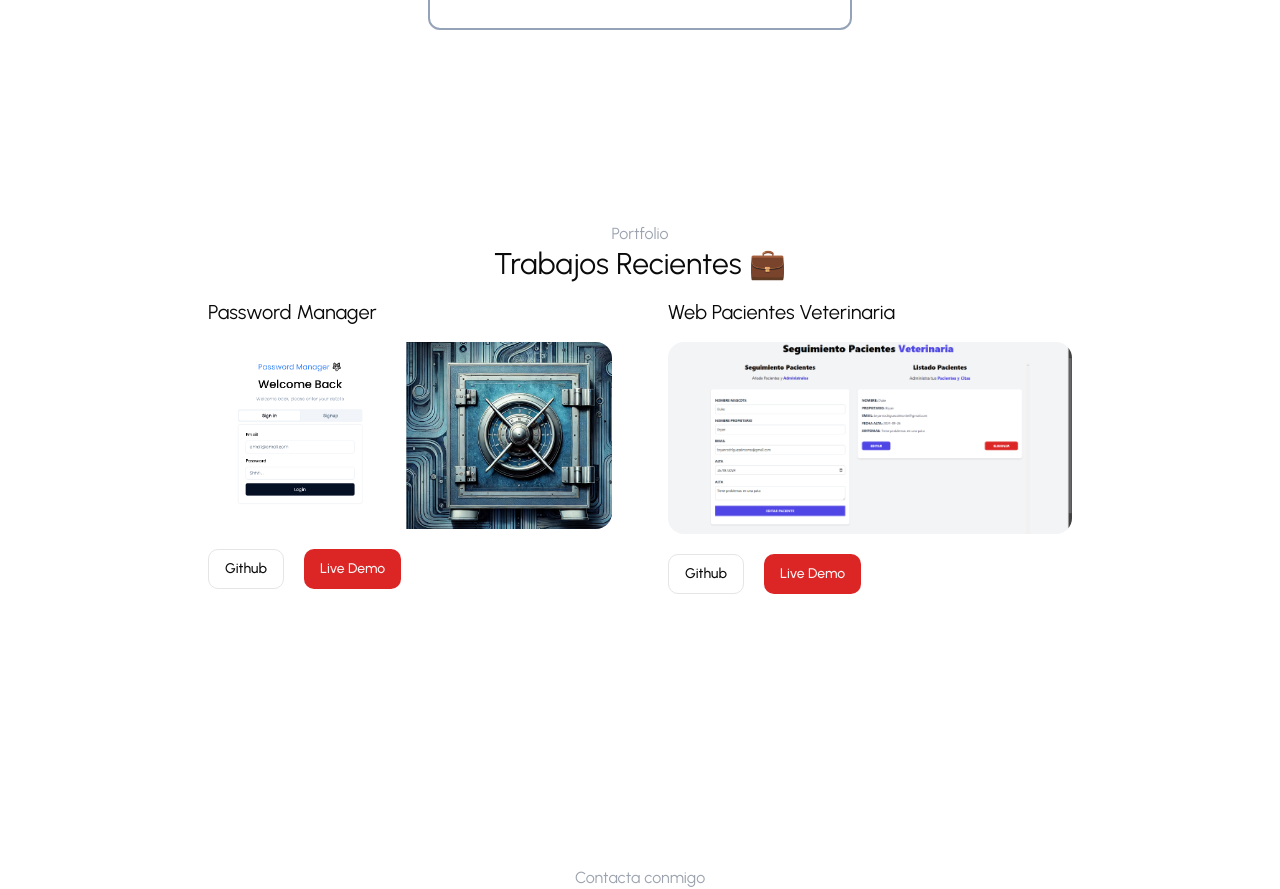
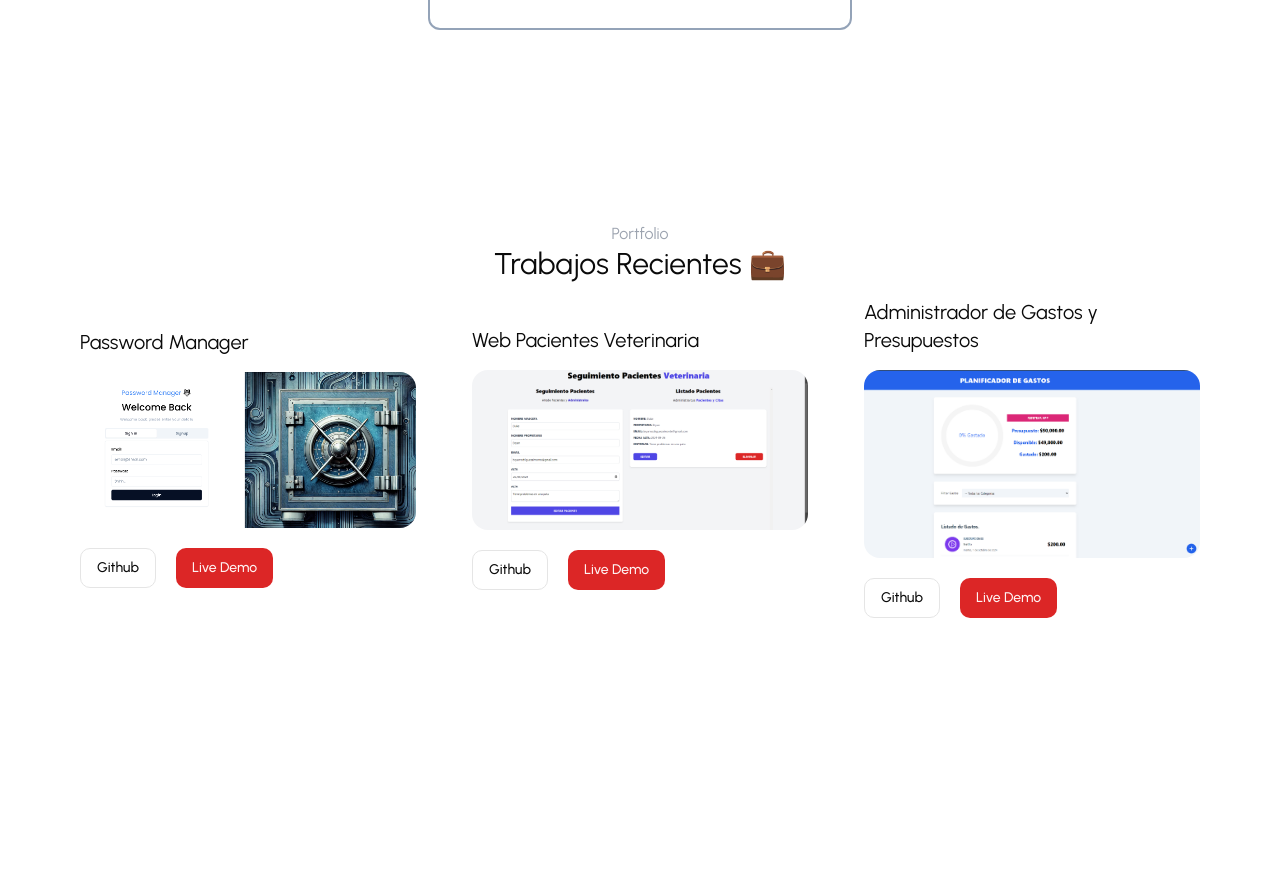
Before and after one commit to Boloxxx/my-portfolio, a Next.js app: page / in a window 1280 px wide. Shown: the part 2980-3869 px from the top of the page. Built offline with nearby package versions, Linux system fonts and the light colour scheme.

Commit message:
new item portfolio

```diff
--- a/components/Footer.tsx
+++ b/components/Footer.tsx
@@ -10,7 +10,7 @@ export default function Footer() {
         </div>
         <div className="px-2 flex justify-between md:gap-8 items-center">
           <Link href="#about-me">Sobre mi</Link>
-          <Link href="#skills">Skills</Link>
+          <Link href="#experience">Skills</Link>
           <Link href="#services">Servicios</Link>
           <Link href="#portfolio">Portfolio</Link>
           <Link href="#contact">Contacto</Link>
--- a/components/Portfolio.tsx
+++ b/components/Portfolio.tsx
@@ -6,10 +6,10 @@ import { buttonVariants } from "./ui/button";
 
 export default function Portfolio() {
   return (
-    <div className="p-4 max-w-4xl md:py-24 mx-auto" id="portfolio">
+    <div className="p-4 max-w-6xl md:py-24 mx-auto" id="portfolio">
       <Title title="Portfolio" subtitle="Trabajos Recientes 💼" />
 
-      <div className="grid md:grid-cols-2 gap-14 mt-4">
+      <div className="grid md:grid-cols-3 justify-center items-center gap-14 mt-4">
         {dataPortfolio.map((data) => (
           <div key={data.id}>
             <h3 className="text-xl mb-4">{data.title}</h3>
--- a/data.tsx
+++ b/data.tsx
@@ -101,13 +101,13 @@ export const dataPortfolio = [
     urlGithub: "https://github.com/Boloxxx/citas-react/",
     urlDemo: "https://citas-react-rd.netlify.app/",
   },
-  // {
-  //     id: 3,
-  //     title: "Estrategias Web",
-  //     image: "/image-3.jpg",
-  //     urlGithub: "#!",
-  //     urlDemo: "#!",
-  // },
+  {
+      id: 3,
+      title: "Administrador de Gastos y Presupuestos",
+      image: "/admin-budget.png",
+      urlGithub: "https://github.com/Boloxxx/control-gastos-contextapi",
+      urlDemo: "https://admin-presupuestord.netlify.app/",
+  },
   // {
   //     id: 4,
   //     title: "Navegando Ideas Creativas",
```
Also changed, not shown: public/admin-budget.png (added).
